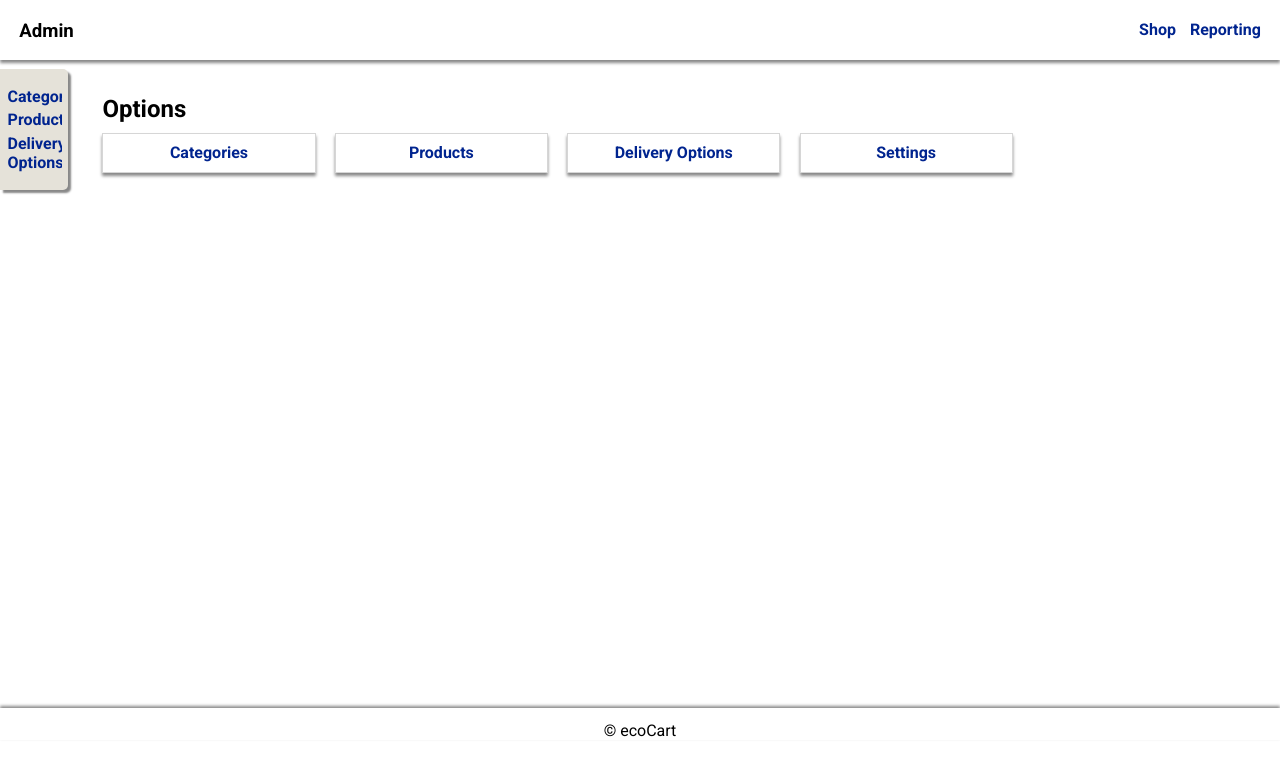
After one commit to EM-Creations/ecoCart, a PHP site: page /admin in a window 1280 px wide. The commit adds this page. Shown: the top 776 px of the page. Run offline with PHP 8.4, Linux system fonts and the light colour scheme.

Commit message:
New: Created template for the Admin area of the application.

```diff
--- /dev/null
+++ b/admin/index.html
@@ -0,0 +1,65 @@
+<!DOCTYPE html>
+<html>
+    <head>
+        <meta charset="UTF-8">
+        <title>ecoCart: Admin</title>
+		<meta name="description" content="ecoCart Admin area">
+		<meta name="author" content="UP608985">
+		<meta name="viewport" content="width=device-width, initial-scale=1, maximum-scale=1"> <!-- Mobile specific meta tag -->
+		<script type="text/javascript" src="../lib/Logger.class.js"></script> <!-- Logger class JavaScript File -->
+		<script type="text/javascript" src="../lib/xhr.js"></script> <!-- XHR JavaScript File -->
+		<script type="text/javascript" src="../lib/animations.js"></script> <!-- Animations JavaScript File -->
+		<script type="text/javascript" src="../lib/admin_setup.js"></script> <!-- Setup JavaScript File -->
+        <link rel="stylesheet" href="../css/admin.css">
+		<link rel="stylesheet" href="../css/base.css">
+		<!-- Favicons -->
+		<link rel="shortcut icon" href="../images/favicon.ico">
+		<!--<link rel="apple-touch-icon" href="images/apple-touch-icon.png">
+		<link rel="apple-touch-icon" sizes="72x72" href="images/apple-touch-icon-72x72.png">
+		<link rel="apple-touch-icon" sizes="114x114" href="images/apple-touch-icon-114x114.png">-->
+    </head>
+    <body>
+		<div id="container">
+			<header id="mainHeader">
+                <div id="headerText">
+                    Admin
+                </div>
+				<div id="headerRight">
+                    <span class="link"><a href="../">Shop</a></span>
+					<span id="last" class="link">Reporting</span>
+				</div>
+			</header>
+			<aside id="catNav">
+				<nav>
+					<ul>
+                        <li><a href="#" class="link">Categories</a></li>
+                        <li><a href="#" class="link">Products</a></li>
+                        <li><a href="#" class="link">Delivery Options</a></li>
+					</ul>
+				</nav>
+			</aside>
+			<main>
+				<section id="options">
+					<header>Options</header>
+					<div class="admin-grid">
+						<section class="grid-item">
+							<header class="link">Categories</header>
+						</section>
+                        <section class="grid-item">
+							<header class="link">Products</header>
+						</section>
+                        <section class="grid-item">
+							<header class="link">Delivery Options</header>
+						</section>
+                        <section class="grid-item">
+							<header class="link">Settings</header>
+						</section>
+					</div>
+				</section>
+			</main>
+			<footer>
+				&copy; <span id="date"></span> ecoCart
+			</footer>
+		</div>
+    </body>
+</html>
--- /dev/null
+++ b/css/admin.css
@@ -0,0 +1,36 @@
+/*
+    Created on : 07-Feb-2015, 19:24:47
+    Author     : UP608985
+*/
+
+header#mainHeader {
+    min-height: 30px;
+}
+
+header#mainHeader>div#headerText {
+	float: left;
+	width: 150px;
+	height: 75px;
+	cursor: pointer;
+    font-weight: bold;
+    font-size: 14pt;
+}
+
+/* Main */
+main>section#options>header {
+	font-size: 18pt;
+	font-weight: bold;
+	margin-bottom: 1%;
+}
+
+/* Admin Grid styling */
+main div.admin-grid>section.grid-item {
+	float: left;
+	margin-right: 2%;
+	margin-bottom: 2%;
+	box-shadow: 0 3px 3px #888888;
+	border: 1px solid #D6D6D6;
+	width: 20%;
+	min-width: 100px; /* Set a minimum width so that they move down the screen rather than getting inifinitely smaller, when the screen is squashed */
+	padding: 1%;
+}
--- a/css/base.css
+++ b/css/base.css
@@ -1,6 +1,6 @@
 /*
     Created on : 08-Nov-2014, 11:55:08
-    Author     : Edward McKnight (UP608985)
+    Author     : UP608985
 */
 
 @import url(//fonts.googleapis.com/css?family=Roboto:400italic,700,400); /* Google's Roboto Font */
@@ -16,6 +16,11 @@ button {
 	border-radius: 3px;
 	margin: 0 1%;
 	padding: 0.5% 1%;
+}
+
+a {
+    text-decoration: none;
+    color: inherit;
 }
 
 div#container {
@@ -92,6 +97,7 @@ aside#catNav>nav>ul {
 }
 
 aside#catNav>nav>ul>li {
+    margin-bottom: 8%;
 	list-style: none;
 	font-weight: bold;
 	overflow-x: hidden;
@@ -113,7 +119,7 @@ main>section#featured>header, main>section#products>header, main>section#basket>
 }
 
 /* Grid styling */
-main div.grid {
+main div.grid, main div.admin-grid {
 	width: 100%;
 }
 
@@ -133,7 +139,7 @@ main div.grid>section.grid-item>img {
 	height: 100%;
 }
 
-main div.grid>section.grid-item>header {
+main div.grid>section.grid-item>header, main div.admin-grid>section.grid-item>header {
 	text-align: center;
 	font-weight: bold;
 }
--- a/index.html
+++ b/index.html
@@ -22,7 +22,7 @@
 			<header id="mainHeader">
 				<canvas id="headerLogo"></canvas>
 				<div id="headerRight">
-					<span class="link">Admin</span>
+                    <span class="link"><a href="./admin">Admin</a></span>
 					<span id="last" class="basket-link link">Basket</span>
 				</div>
 				<div id="headerSearch">
--- /dev/null
+++ b/lib/admin_setup.js
@@ -0,0 +1,32 @@
+/*
+ * File: admin_setup.js
+ * Author: UP608985
+ */
+
+window.ecoCart = window.ecoCart || {}; // Check the object exists, if not instantiate it as an empty object
+window.ecoCart.admin.currentView = "home";
+window.ecoCart.admin.name = "ecoCart";
+
+window.ecoCart.admin.ui = (function () {
+    var
+        uiLogger = {},
+        setup = function () {
+            // <editor-fold defaultstate="collapsed" desc="setup">
+            uiLogger = new Logger("Admin UI", "script", 1); // Create a new logger object to keep track of this script
+            uiLogger.log("loaded"); // Log that this script has been loaded
+
+            window.ecoCart.xhr.xhrLogger = new Logger("xhr", "script", 1); // Create a new logger object to keep track of the XHR script
+
+            /* Static event listeners */
+            document.addEventListener("ecoCartLoaded", window.ecoCart.animations.hideLoading); // Event listener to close the modal loading screen when the application has loaded
+
+            //loadView(); // Load the default view
+            // </editor-fold>
+        };
+
+    return {
+        "setup": setup
+    };
+}());
+
+window.addEventListener("load", window.ecoCart.admin.ui.setup);
```
Also changed, not shown: lib/setup.js.
